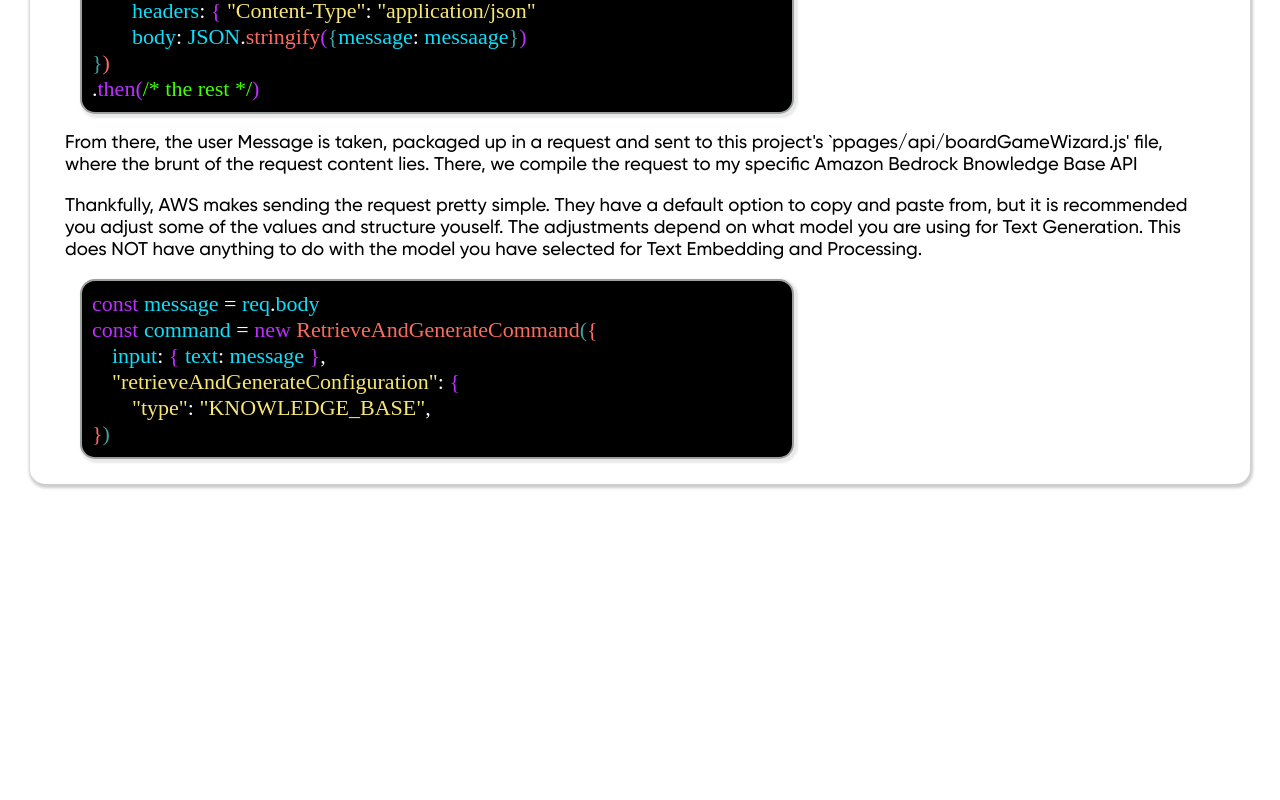
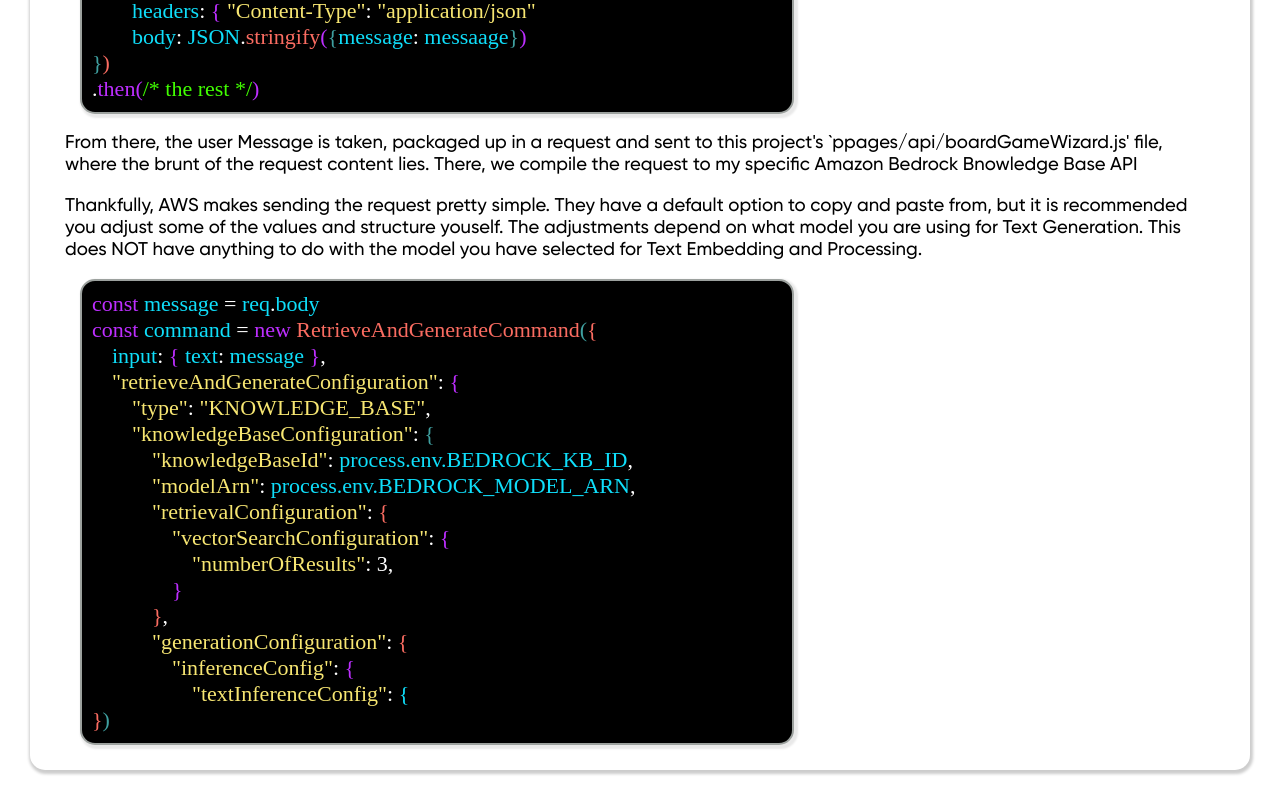
Before and after one commit to NLanese/the-codex, a Next.js app: page /showcases/projects/boardgame_master_ai in a window 1280 px wide. Shown: the part 1401-2201 px from the top of the page. Before the commit the page ends 1915 px from the top, so only its background shows below. Built offline with nearby package versions, Linux system fonts and the light colour scheme.

Commit message:
Update boardgame_master_ai.js

```diff
--- a/pages/showcases/projects/boardgame_master_ai.js
+++ b/pages/showcases/projects/boardgame_master_ai.js
@@ -214,6 +214,61 @@ export default function BoardGameMasterAIProjectPage() {
                         <span style={Styles.Code.str}>"KNOWLEDGE_BASE"</span>
                         <span style={Styles.Code.reg}>{","}</span>
                     </p>
+                    <p style={{...Styles.Code.code, marginLeft: 40}}>
+                        <span style={Styles.Code.str}>"knowledgeBaseConfiguration"</span>
+                        <span style={Styles.Code.reg}>{": "}</span>
+                        <span style={Styles.Code.bool}>{"{ "}</span>
+                    </p>
+                    <p style={{...Styles.Code.code, marginLeft: 60}}>
+                        <span style={Styles.Code.str}>"knowledgeBaseId"</span>
+                        <span style={Styles.Code.reg}>{": "}</span>
+                        <span style={Styles.Code.var}>process.env.BEDROCK_KB_ID</span>
+                        <span style={Styles.Code.reg}>{","}</span>
+                    </p>
+                    <p style={{...Styles.Code.code, marginLeft: 60}}>
+                        <span style={Styles.Code.str}>"modelArn"</span>
+                        <span style={Styles.Code.reg}>{": "}</span>
+                        <span style={Styles.Code.var}>process.env.BEDROCK_MODEL_ARN</span>
+                        <span style={Styles.Code.reg}>{","}</span>
+                    </p>
+                    <p style={{...Styles.Code.code, marginLeft: 60}}>
+                        <span style={Styles.Code.str}>"retrievalConfiguration"</span>
+                        <span style={Styles.Code.reg}>{": "}</span>
+                        <span style={Styles.Code.func}>{"{ "}</span>
+                    </p>
+                    <p style={{...Styles.Code.code, marginLeft: 80}}>
+                        <span style={Styles.Code.str}>"vectorSearchConfiguration"</span>
+                        <span style={Styles.Code.reg}>{": "}</span>
+                        <span style={Styles.Code.keyword}>{"{ "}</span>
+                    </p>
+                    <p style={{...Styles.Code.code, marginLeft: 100}}>
+                        <span style={Styles.Code.str}>"numberOfResults"</span>
+                        <span style={Styles.Code.reg}>{": "}</span>
+                        <span style={Styles.Code.reg}>3</span>
+                        <span style={Styles.Code.reg}>{","}</span>
+                    </p>
+                    <p style={{...Styles.Code.code, marginLeft: 80}}>
+                        <span style={Styles.Code.keyword}>{"}"}</span>
+                    </p>
+                    <p style={{...Styles.Code.code, marginLeft: 60}}>
+                        <span style={Styles.Code.func}>{"}"}</span>
+                        <span style={Styles.Code.reg}>{", "}</span>
+                    </p>
+                    <p style={{...Styles.Code.code, marginLeft: 60}}>
+                        <span style={Styles.Code.str}>"generationConfiguration"</span>
+                        <span style={Styles.Code.reg}>{": "}</span>
+                        <span style={Styles.Code.func}>{"{ "}</span>
+                    </p>
+                    <p style={{...Styles.Code.code, marginLeft: 80}}>
+                        <span style={Styles.Code.str}>"inferenceConfig"</span>
+                        <span style={Styles.Code.reg}>{": "}</span>
+                        <span style={Styles.Code.keyword}>{"{ "}</span>
+                    </p>
+                    <p style={{...Styles.Code.code, marginLeft: 100}}>
+                        <span style={Styles.Code.str}>"textInferenceConfig"</span>
+                        <span style={Styles.Code.reg}>{": "}</span>
+                        <span style={Styles.Code.var}>{"{ "}</span>
+                    </p>
 
                     <p style={Styles.Code.code}>
                         <span style={Styles.Code.func}>{"}"}</span>
```
